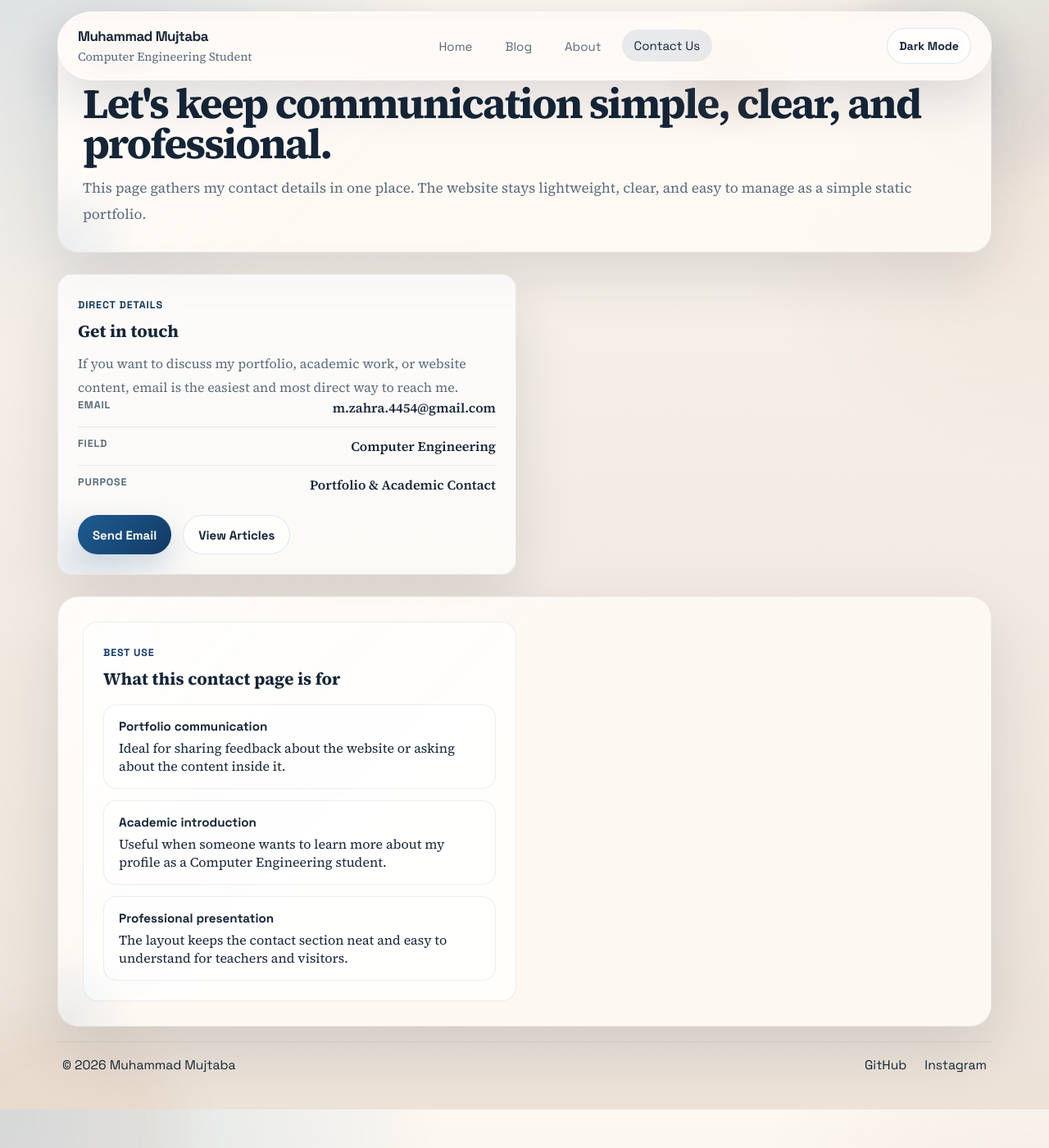
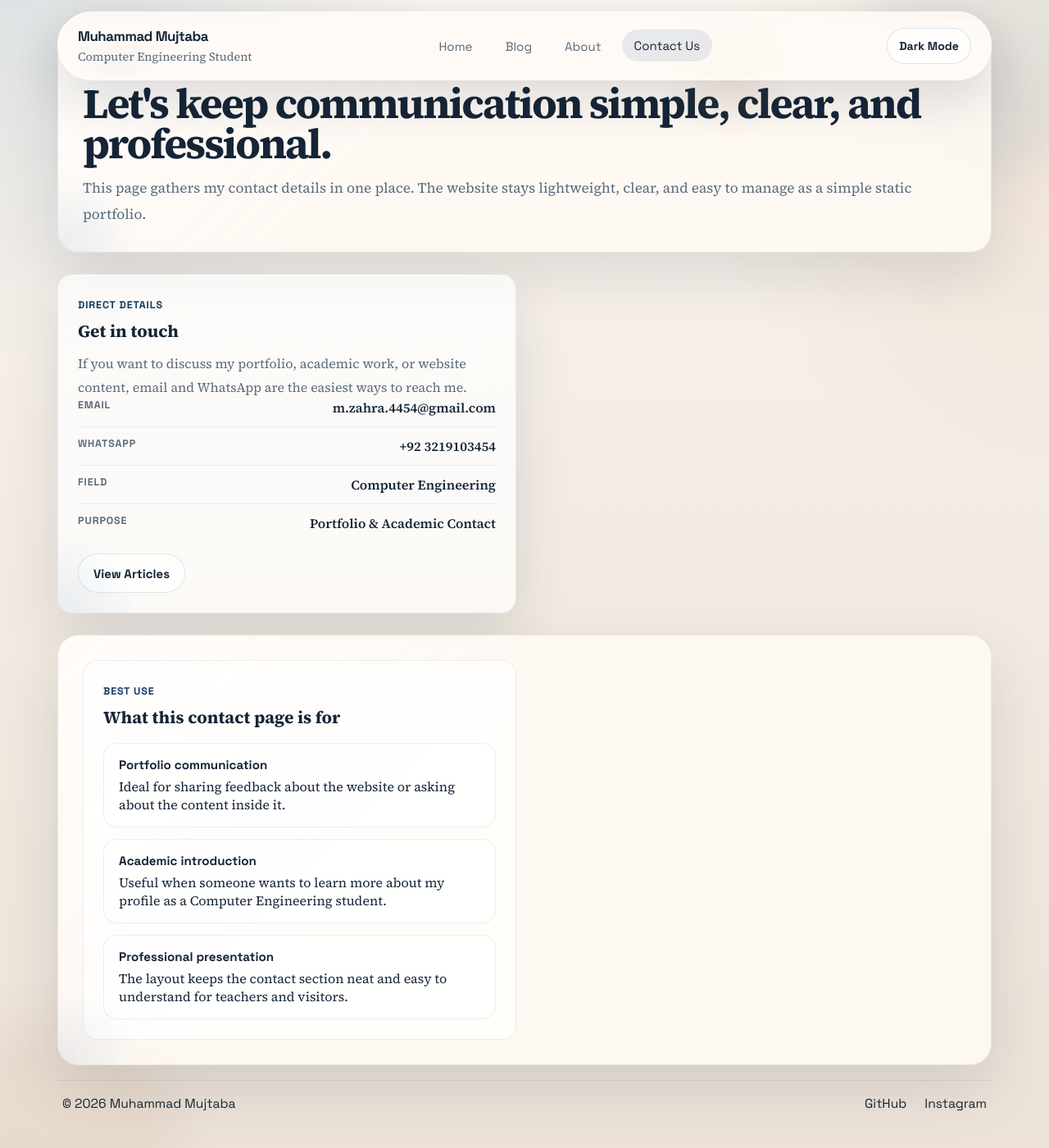
Before and after one commit to muhamamd-mujtaba/muhamamd-mujtaba.github.io, a Jekyll site: the page built from contact.html, in a window 1280 px wide and 1400 px high, scrolled down 109 px. Shown: the whole window at 82% size. Built offline with Jekyll 4.4.1, drawn with Linux system fonts in a browser that asks for light colours.

Commit message:
Add clickable email and WhatsApp links

```diff
--- a/contact.html
+++ b/contact.html
@@ -20,13 +20,17 @@ footer_link_url: /about.html
     <span class="mini-label">Direct Details</span>
     <h2>Get in touch</h2>
     <p>
-      If you want to discuss my portfolio, academic work, or website content, email is the easiest and most direct
-      way to reach me.
+      If you want to discuss my portfolio, academic work, or website content, email and WhatsApp are the easiest
+      ways to reach me.
     </p>
     <ul class="contact-list">
       <li>
         <span class="meta-label">Email</span>
-        <span class="meta-value">m.zahra.4454@gmail.com</span>
+        <span class="meta-value"><a class="contact-inline-link" href="mailto:m.zahra.4454@gmail.com">m.zahra.4454@gmail.com</a></span>
+      </li>
+      <li>
+        <span class="meta-label">WhatsApp</span>
+        <span class="meta-value"><a class="contact-inline-link" href="https://wa.me/923219103454" target="_blank" rel="noreferrer">+92 3219103454</a></span>
       </li>
       <li>
         <span class="meta-label">Field</span>
@@ -38,7 +42,6 @@ footer_link_url: /about.html
       </li>
     </ul>
     <div class="cta-group">
-      <a class="button" href="mailto:m.zahra.4454@gmail.com">Send Email</a>
       <a class="button-secondary" href="{{ '/blog.html' | relative_url }}">View Articles</a>
     </div>
   </article>
--- a/styles.css
+++ b/styles.css
@@ -541,6 +541,17 @@ img {
   text-align: right;
   color: var(--ink);
   font-weight: 600;
+}
+
+.contact-inline-link {
+  color: var(--ink);
+  text-decoration: none;
+  transition: color 0.25s ease;
+}
+
+.contact-inline-link:hover,
+.contact-inline-link:focus-visible {
+  color: var(--accent);
 }
 
 .skill-value {
```
